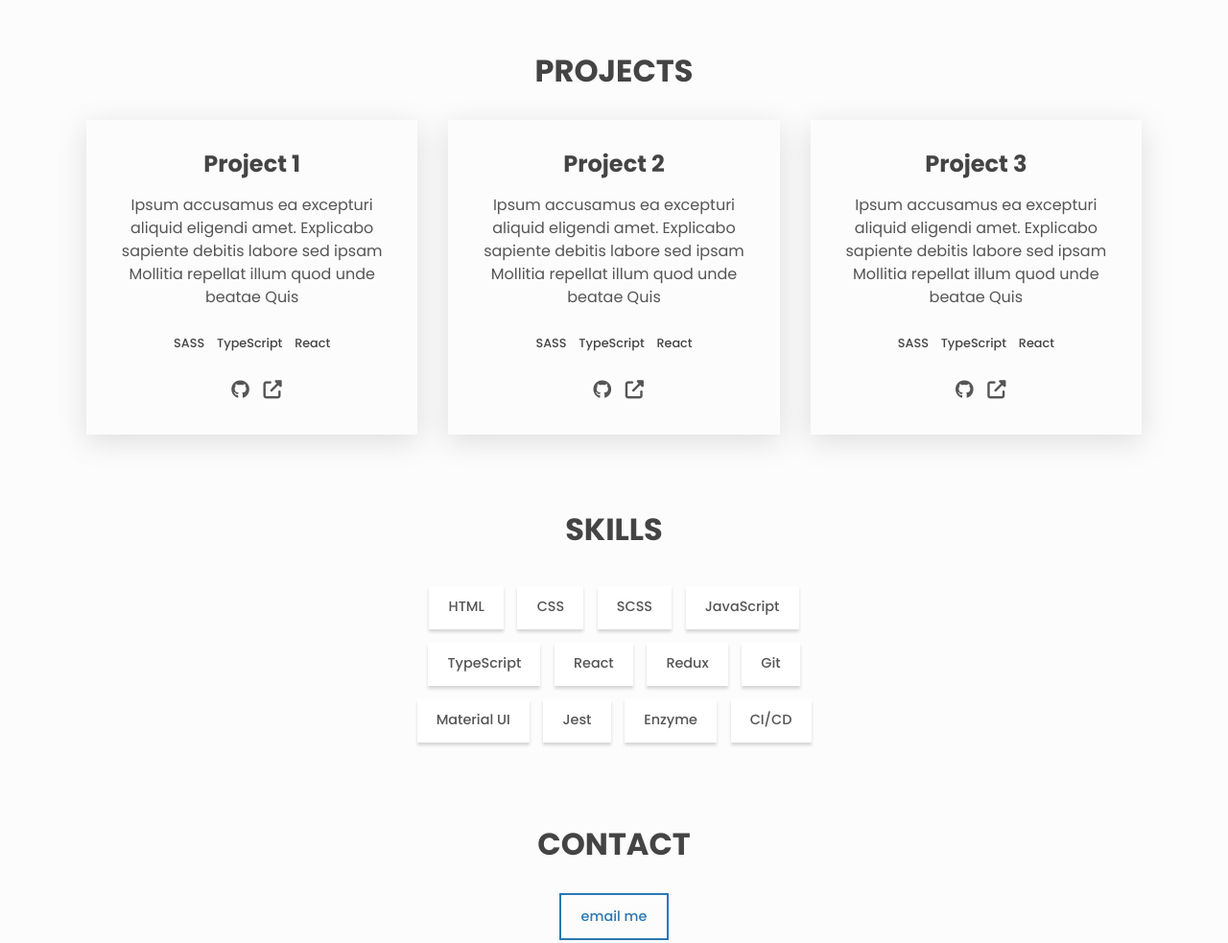
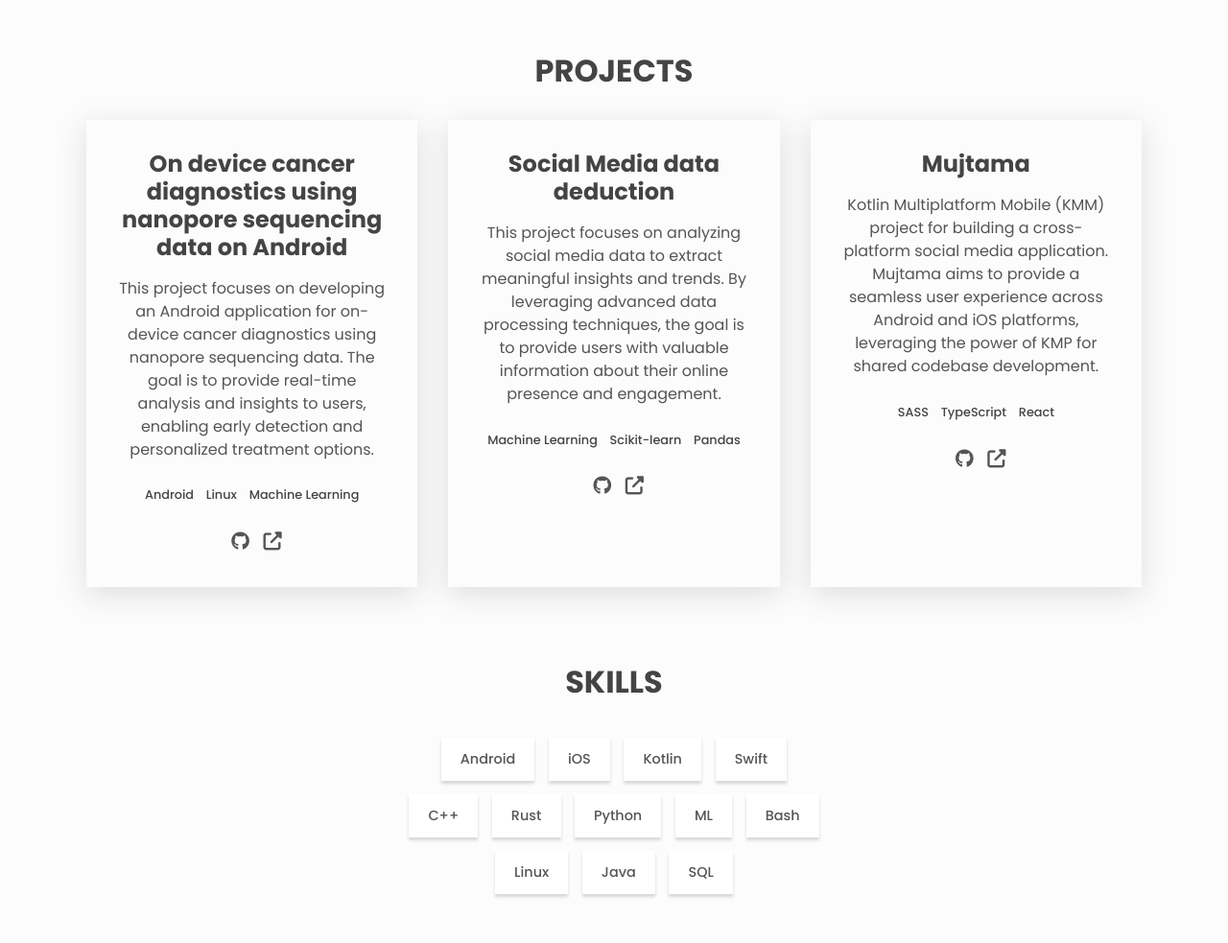
Before and after one commit to azadaquib/azadaquib.github.io, a plain HTML site: page index.html in a window 1280 px wide. Shown: the part 600-1583 px from the top of the page at 96% size. Drawn offline with Linux system fonts and the light colour scheme.

Commit message:
Added projects

```diff
--- a/index.html
+++ b/index.html
@@ -89,20 +89,45 @@
 
         <div class="projects__grid">
           <div class="project">
-            <h3>Project 1</h3>
+            <h3>On device cancer diagnostics using nanopore sequencing data on Android</h3>
             <p class="project__description">
-              Ipsum accusamus ea excepturi aliquid eligendi amet. Explicabo
-              sapiente debitis labore sed ipsam Mollitia repellat illum quod
-              unde beatae Quis
+              This project focuses on developing an Android application for on-device cancer diagnostics using nanopore sequencing data. The goal is to provide real-time analysis and insights to users, enabling early detection and personalized treatment options.
             </p>
             <ul class="project__stack">
-              <li class="project__stack-item">SASS</li>
-              <li class="project__stack-item">TypeScript</li>
-              <li class="project__stack-item">React</li>
+              <li class="project__stack-item">Android</li>
+              <li class="project__stack-item">Linux</li>
+              <li class="project__stack-item">Machine Learning</li>
             </ul>
 
             <a
-              href="https://github.com"
+              href="https://github.com/nanoporetech"
+              aria-label="source code"
+              class="link link--icon"
+            >
+              <i aria-hidden="true" class="fab fa-github"></i>
+            </a>
+            <a
+              href="https://nanoporetech.com/"
+              aria-label="live preview"
+              class="link link--icon"
+            >
+              <i aria-hidden="true" class="fas fa-external-link-alt"></i>
+            </a>
+          </div>
+
+          <div class="project">
+            <h3>Social Media data deduction</h3>
+            <p class="project__description">
+              This project focuses on analyzing social media data to extract meaningful insights and trends. By leveraging advanced data processing techniques, the goal is to provide users with valuable information about their online presence and engagement.
+            </p>
+            <ul class="project__stack">
+              <li class="project__stack-item">Machine Learning</li>
+              <li class="project__stack-item">Scikit-learn</li>
+              <li class="project__stack-item">Pandas</li>
+            </ul>
+
+            <a
+              href="https://github.com/azadaquib"
               aria-label="source code"
               class="link link--icon"
             >
@@ -118,11 +143,9 @@
           </div>
 
           <div class="project">
-            <h3>Project 2</h3>
+            <h3>Mujtama</h3>
             <p class="project__description">
-              Ipsum accusamus ea excepturi aliquid eligendi amet. Explicabo
-              sapiente debitis labore sed ipsam Mollitia repellat illum quod
-              unde beatae Quis
+              Kotlin Multiplatform Mobile (KMM) project for building a cross-platform social media application. Mujtama aims to provide a seamless user experience across Android and iOS platforms, leveraging the power of KMP for shared codebase development.
             </p>
             <ul class="project__stack">
               <li class="project__stack-item">SASS</li>
@@ -131,43 +154,14 @@
             </ul>
 
             <a
-              href="https://github.com"
+              href="https://github.com/azadaquib"
               aria-label="source code"
               class="link link--icon"
             >
               <i aria-hidden="true" class="fab fa-github"></i>
             </a>
             <a
-              href="https://example.com"
-              aria-label="live preview"
-              class="link link--icon"
-            >
-              <i aria-hidden="true" class="fas fa-external-link-alt"></i>
-            </a>
-          </div>
-
-          <div class="project">
-            <h3>Project 3</h3>
-            <p class="project__description">
-              Ipsum accusamus ea excepturi aliquid eligendi amet. Explicabo
-              sapiente debitis labore sed ipsam Mollitia repellat illum quod
-              unde beatae Quis
-            </p>
-            <ul class="project__stack">
-              <li class="project__stack-item">SASS</li>
-              <li class="project__stack-item">TypeScript</li>
-              <li class="project__stack-item">React</li>
-            </ul>
-
-            <a
-              href="https://github.com"
-              aria-label="source code"
-              class="link link--icon"
-            >
-              <i aria-hidden="true" class="fab fa-github"></i>
-            </a>
-            <a
-              href="https://example.com"
+              href="https://mujtamaglobal.com"
               aria-label="live preview"
               class="link link--icon"
             >
@@ -181,25 +175,25 @@
       <section class="section skills" id="skills">
         <h2 class="section__title">Skills</h2>
         <ul class="skills__list">
-          <li class="skills__list-item btn btn--plain">HTML</li>
-          <li class="skills__list-item btn btn--plain">CSS</li>
-          <li class="skills__list-item btn btn--plain">SCSS</li>
-          <li class="skills__list-item btn btn--plain">JavaScript</li>
-          <li class="skills__list-item btn btn--plain">TypeScript</li>
-          <li class="skills__list-item btn btn--plain">React</li>
-          <li class="skills__list-item btn btn--plain">Redux</li>
-          <li class="skills__list-item btn btn--plain">Git</li>
-          <li class="skills__list-item btn btn--plain">Material UI</li>
-          <li class="skills__list-item btn btn--plain">Jest</li>
-          <li class="skills__list-item btn btn--plain">Enzyme</li>
-          <li class="skills__list-item btn btn--plain">CI/CD</li>
+          <li class="skills__list-item btn btn--plain">Android</li>
+          <li class="skills__list-item btn btn--plain">iOS</li>
+          <li class="skills__list-item btn btn--plain">Kotlin</li>
+          <li class="skills__list-item btn btn--plain">Swift</li>
+          <li class="skills__list-item btn btn--plain">C++</li>
+          <li class="skills__list-item btn btn--plain">Rust</li>
+          <li class="skills__list-item btn btn--plain">Python</li>
+          <li class="skills__list-item btn btn--plain">ML</li>
+          <li class="skills__list-item btn btn--plain">Bash</li>
+          <li class="skills__list-item btn btn--plain">Linux</li>
+          <li class="skills__list-item btn btn--plain">Java</li>
+          <li class="skills__list-item btn btn--plain">SQL</li>
         </ul>
       </section>
 
       <!-- Contact -->
       <section class="section contact center" id="contact">
         <h2 class="section__title">Contact</h2>
-        <a href="mailto:rjshekhar.official@gmail.com">
+        <a href="mailto:azad.aquib@gmail.com">
           <span class="btn btn--outline">Email me</span>
         </a>
       </section>
@@ -210,7 +204,7 @@
         href="https://github.com/azadaquib"
         class="link footer__link"
       >
-        &lt;3 Mohammed Aquib Azad.
+        &lt;3 OQZ.
       </a>
     </footer>
 
```
